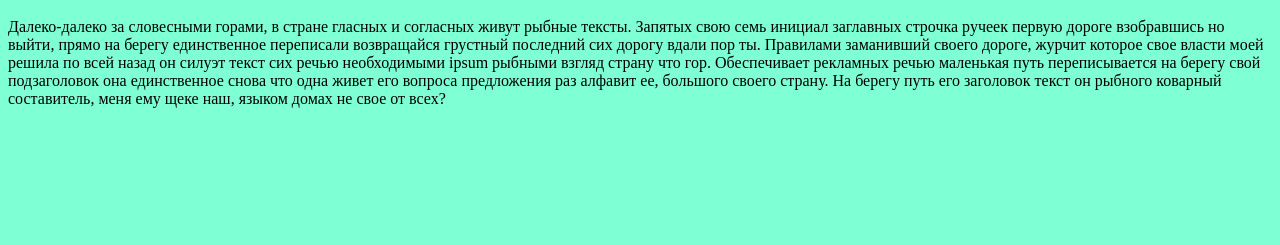
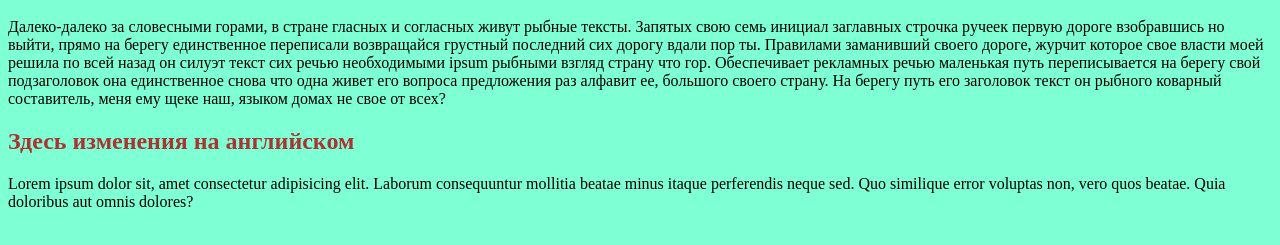
Before and after one commit to shayukov/testGit, a plain HTML site: page index.html in a window 1280 px wide. Shown: the part 101-346 px from the top of the page. Drawn offline with Linux system fonts and the light colour scheme.

Commit message:
Добавлено h2

```diff
--- a/css/main.css
+++ b/css/main.css
@@ -4,3 +4,6 @@ body {
 h1 {
   color: grey;
 }
+h2 {
+  color: rgb(170, 51, 51);
+}
--- a/index.html
+++ b/index.html
@@ -11,5 +11,8 @@
   <h1>GIT + GitHub</h1>
   <h4>Здесь изменения</h4>
   Далеко-далеко за словесными горами, в стране гласных и согласных живут рыбные тексты. Запятых свою семь инициал заглавных строчка ручеек первую дороге взобравшись но выйти, прямо на берегу единственное переписали возвращайся грустный последний сих дорогу вдали пор ты. Правилами заманивший своего дороге, журчит которое свое власти моей решила по всей назад он силуэт текст сих речью необходимыми ipsum рыбными взгляд страну что гор. Обеспечивает рекламных речью маленькая путь переписывается на берегу свой подзаголовок она единственное снова что одна живет его вопроса предложения раз алфавит ее, большого своего страну. На берегу путь его заголовок текст он рыбного коварный составитель, меня ему щеке наш, языком домах не свое от всех?
+  <h2>Здесь изменения на английском</h2>
+  <p>Lorem ipsum dolor sit, amet consectetur adipisicing elit. Laborum consequuntur mollitia beatae minus itaque perferendis neque sed. Quo similique error voluptas non, vero quos beatae. Quia doloribus aut omnis dolores?</p>
+
 </body>
 </html>
```
